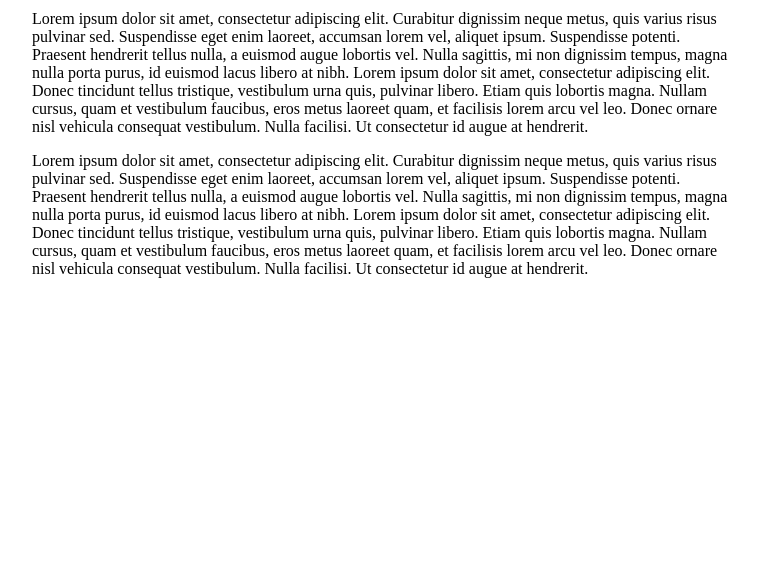
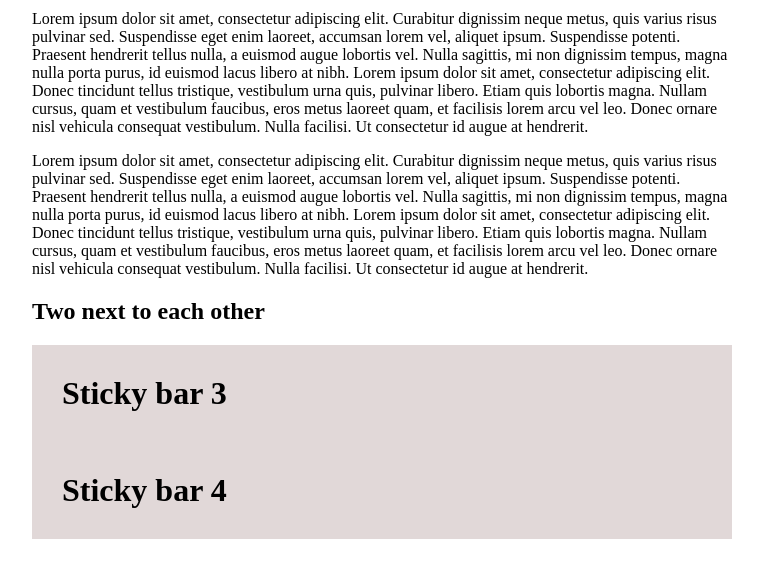
Before and after one commit to benjaminreid/position-sticky-polyfill, a plain HTML site: page demo/index.html in a window 1280 px wide. Shown: the part 708-1286 px from the top of the page, without its empty margins (258-1021 px from the left). Drawn offline with Linux system fonts and the light colour scheme.

Commit message:
Add more elements

```diff
--- a/demo/index.html
+++ b/demo/index.html
@@ -36,6 +36,16 @@
         Lorem ipsum dolor sit amet, consectetur adipiscing elit. Curabitur dignissim neque metus, quis varius risus pulvinar sed. Suspendisse eget enim laoreet, accumsan lorem vel, aliquet ipsum. Suspendisse potenti. Praesent hendrerit tellus nulla, a euismod augue lobortis vel. Nulla sagittis, mi non dignissim tempus, magna nulla porta purus, id euismod lacus libero at nibh. Lorem ipsum dolor sit amet, consectetur adipiscing elit. Donec tincidunt tellus tristique, vestibulum urna quis, pulvinar libero. Etiam quis lobortis magna. Nullam cursus, quam et vestibulum faucibus, eros metus laoreet quam, et facilisis lorem arcu vel leo. Donec ornare nisl vehicula consequat vestibulum. Nulla facilisi. Ut consectetur id augue at hendrerit.
       </p>
 
+      <h2>Two next to each other</h2>
+
+      <div class="header" id="three">
+        <h1>Sticky bar 3</h1>
+      </div>
+
+      <div class="header" id="four">
+        <h1>Sticky bar 4</h1>
+      </div>
+
     </div>
 
     <script src="../position-sticky.js"></script>
--- a/position-sticky.js
+++ b/position-sticky.js
@@ -131,7 +131,9 @@
   // testing code
   var s1 = new StickyElement(document.getElementById('first'));
   var s2 = new StickyElement(document.getElementById('second'));
+  var s3 = new StickyElement(document.getElementById('three'));
+  var s4 = new StickyElement(document.getElementById('four'));
 
-  var sc = new StickyController([s1, s2]);
+  var sc = new StickyController([s1, s2, s3, s4]);
 
 })();
```
